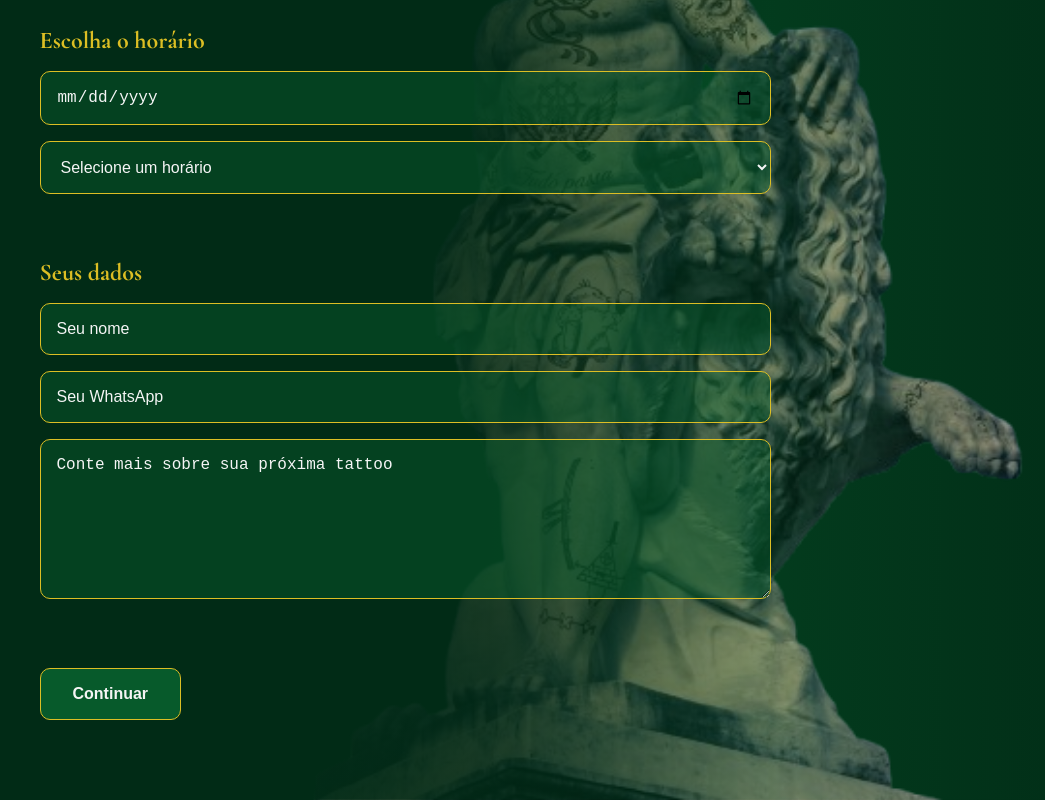
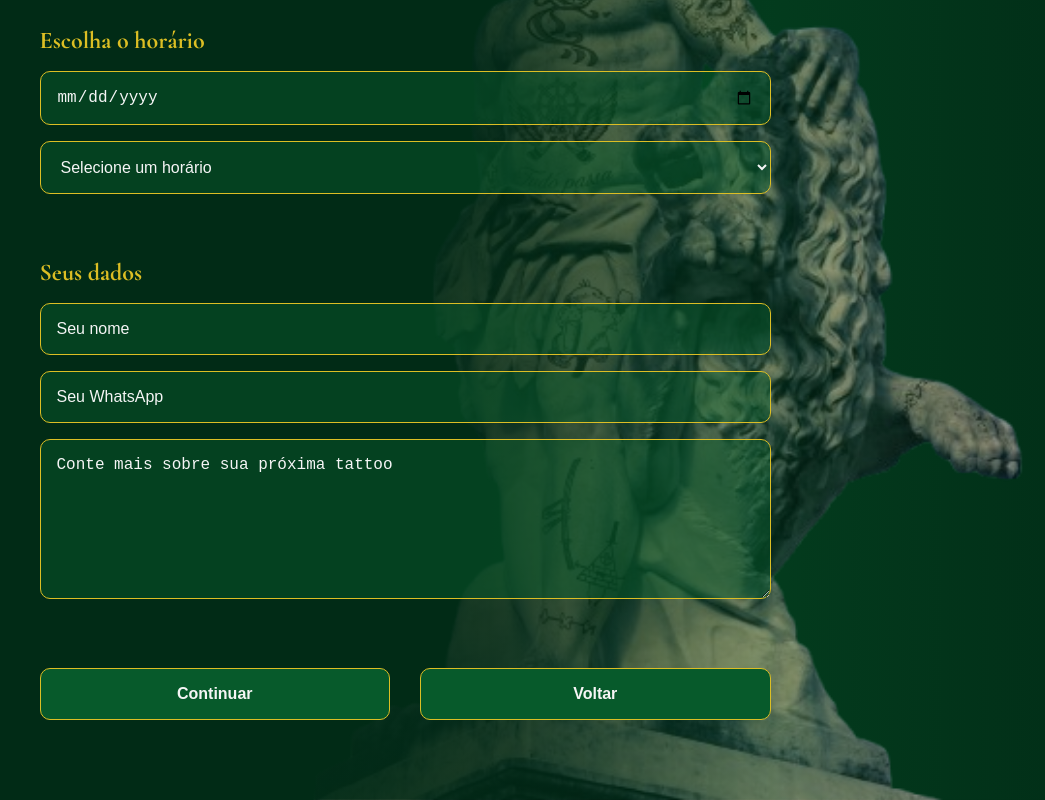
Before and after one commit to nvini16/TATOO, a React (Vite) app: page /TATOO/Agendamento in a window 1280 px wide. Shown: the part 317-1117 px from the top of the page, without its empty margins (235-1280 px from the left). Built offline with nearby package versions, Linux system fonts and the light colour scheme.

Commit message:
refactor: ajustes nos botões de navegação de agendamentos

```diff
--- a/src/components/Hero.jsx
+++ b/src/components/Hero.jsx
@@ -10,7 +10,7 @@ function Hero() {
         <div className="hero-content">
 
           <p className="hero-label">
-            ESTÚDIO DE TATUAGEM
+            MARSALI TATTOO
           </p>
 
           <h1>
--- a/src/pages/Agendamentos.jsx
+++ b/src/pages/Agendamentos.jsx
@@ -1,3 +1,5 @@
+import { Link } from 'react-router-dom';
+
 function Agendamento() {
 
     const handleSubmit = (event) => {
@@ -47,7 +49,17 @@ function Agendamento() {
 
 
             </form>
+                <div className="agendamento-acoes">
                 <button type="submit">Continuar</button>
+                <button>
+                <Link
+                    to="/"
+                    className="agendamento-link"
+                >
+                    Voltar
+                </Link>
+                </button>
+                </div>
             </div>
         </main>
     );
--- a/src/styles/agendamento.css
+++ b/src/styles/agendamento.css
@@ -96,7 +96,15 @@
   outline: none;
 }
 
-.agendamento-page button {
+.agendamento-acoes {
+  display: flex;
+  align-items: center;
+  justify-content: center;
+  gap: 30px;
+  width: 100%;
+}
+
+.agendamento-acoes button {
   padding: 16px 32px;
   border: 1px solid var(--marsali-tatoo-color-gold);
   border-radius: 10px;
@@ -105,6 +113,15 @@
   font-size: 16px;
   font-weight: 700;
   cursor: pointer;
+  width: 100%;
+}
+
+.agendamento-link {
+  text-decoration: none;
+  color: var(--marsali-tatoo-color-white);
+  padding: 16px 15px;
+
+
 }
 
 .agendamento-page button:hover {
@@ -124,4 +141,10 @@
   .agendamento-page h1 {
     font-size: 36px;
   }
+
+  .agendamento-acoes {
+    display: flex;
+    flex-direction: column;
+
+  }
 }
```
